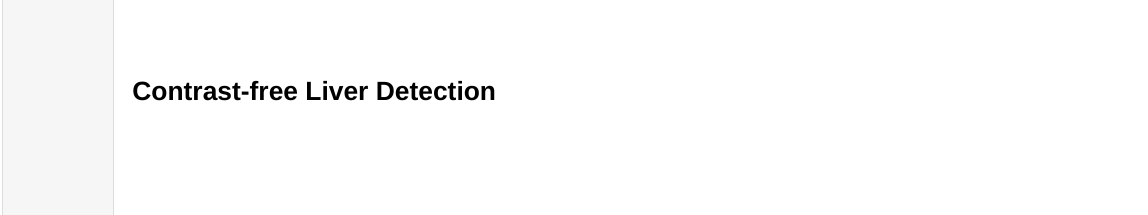
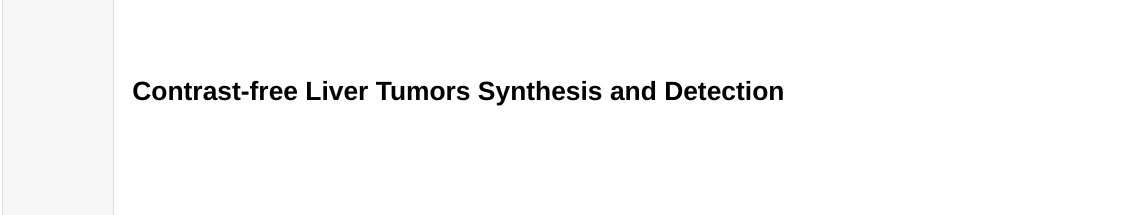
Before and after one commit to xuchenchuzw/xuchenchuzw.github.io, a plain HTML site: page research.html in a window 1280 px wide. Shown: the part 918-1133 px from the top of the page, 0-1148 px from the left. Drawn offline with Linux system fonts and the light colour scheme.

Commit message:
Update research.html

```diff
--- a/research.html
+++ b/research.html
@@ -65,7 +65,7 @@
 
 
 <br>
-<h1 style="margin-top: 50px">Contrast-free Liver Detection</h1>
+<h1 style="margin-top: 50px">Contrast-free Liver Tumors Synthesis and Detection</h1>
 <table border="1"  width="1600" style="table-layout:fixed; border: none">
 <tr>
     <td style="padding-top: 30px; border: none"> <img src="./research_imgs/liver1.jpg" width=360> </td>
```
